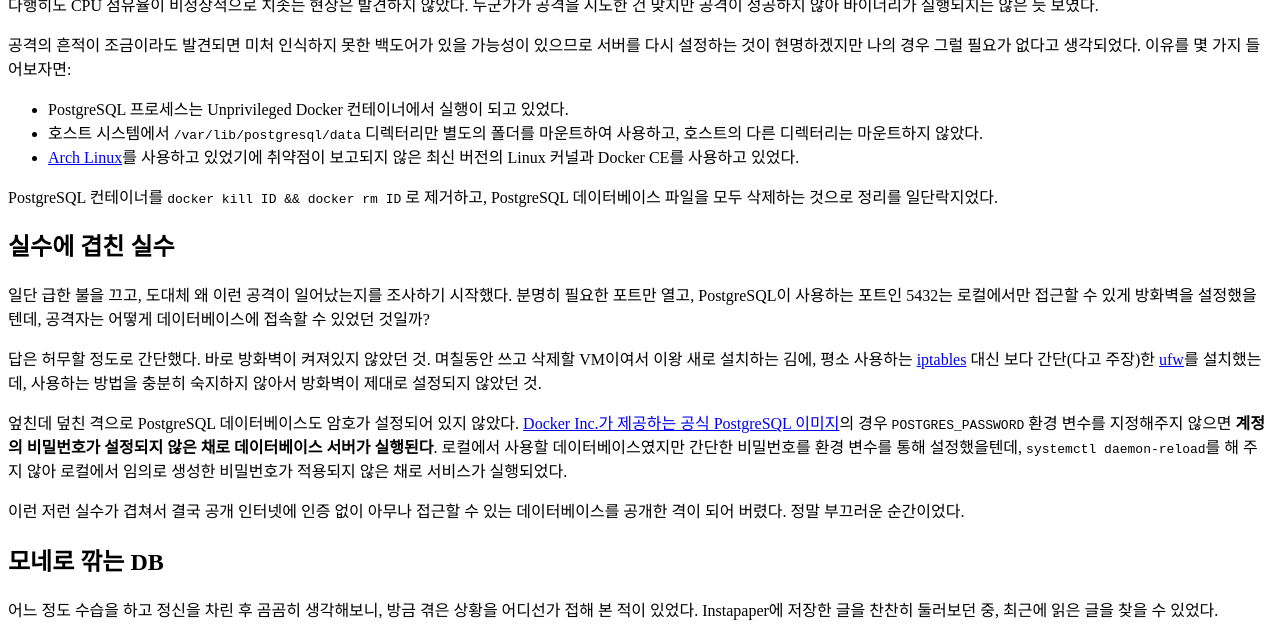
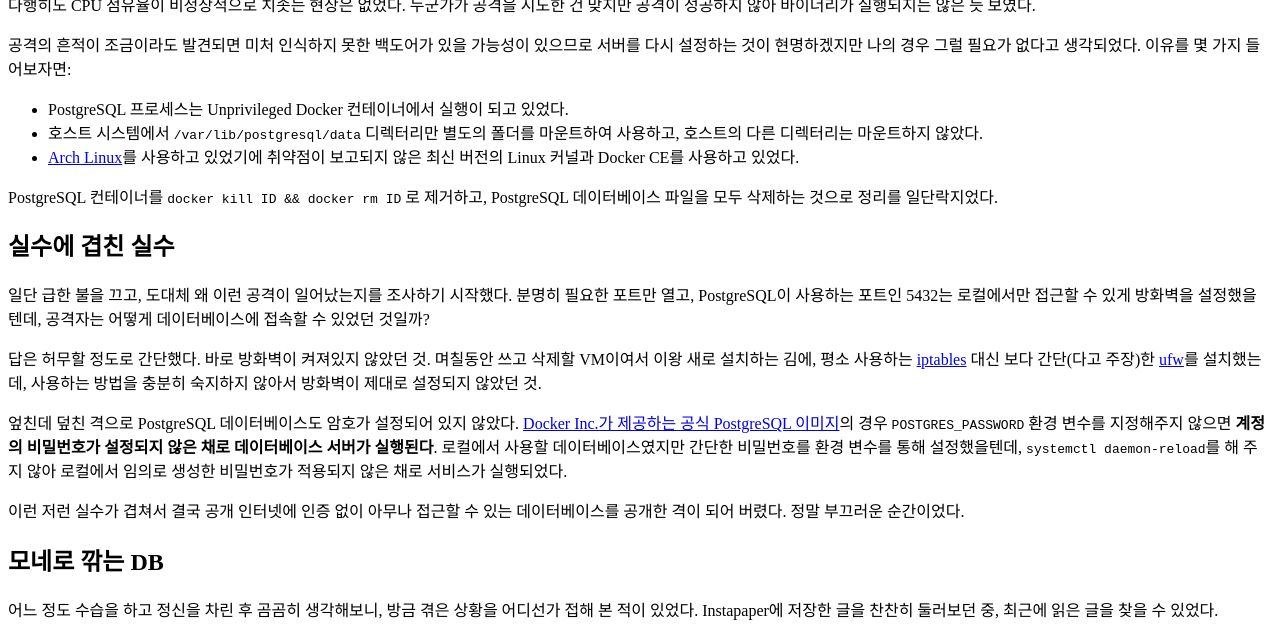
Before and after one commit to premist/si.mpli.st, a Jekyll site: the page built from _posts/2018-04-15-cryptominer-inside-postgres.md, in a window 1280 px wide and 900 px high, scrolled down 2561 px, cut to the strip 263-900 px from the top of the window. Built offline with Jekyll 4.4.1, drawn with Linux system fonts in a browser that asks for light colours; some web fonts are replaced.

Commit message:
Yet Another minor revision

```diff
--- a/_posts/2018-04-15-cryptominer-inside-postgres.md
+++ b/_posts/2018-04-15-cryptominer-inside-postgres.md
@@ -65,7 +65,7 @@ GROUP BY time(4d)
 ![][image-5]
 
 
-다행히도 CPU 점유율이 비정상적으로 치솟는 현상은 발견하지 않았다. 누군가가 공격을 시도한 건 맞지만 공격이 성공하지 않아 바이너리가 실행되지는 않은 듯 보였다.
+다행히도 CPU 점유율이 비정상적으로 치솟는 현상은 없었다. 누군가가 공격을 시도한 건 맞지만 공격이 성공하지 않아 바이너리가 실행되지는 않은 듯 보였다.
 
 공격의 흔적이 조금이라도 발견되면 미처 인식하지 못한 백도어가 있을 가능성이 있으므로 서버를 다시 설정하는 것이 현명하겠지만 나의 경우 그럴 필요가 없다고 생각되었다. 이유를 몇 가지 들어보자면:
 
```
